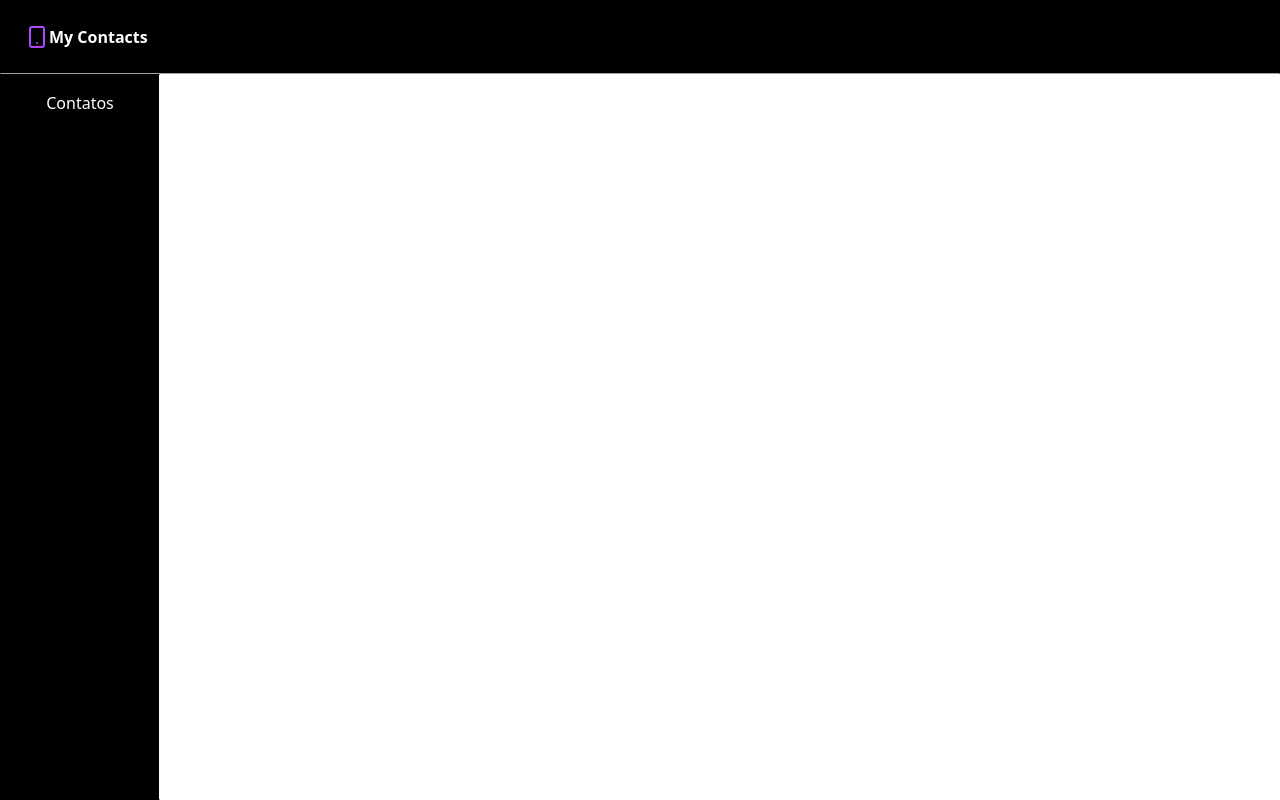
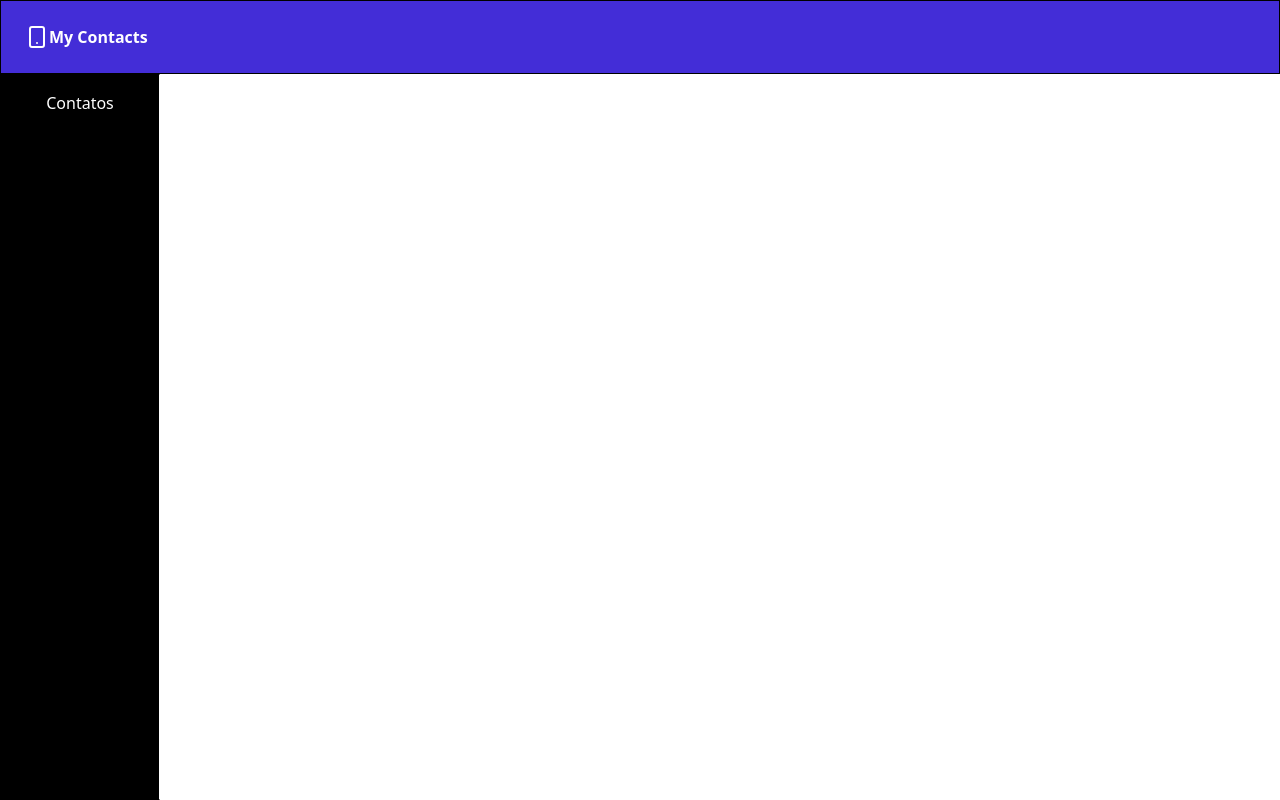
Before and after one commit to PedroHenriqueBRO/Projeto_Full_Stack_Contacts, a React (Vite) app in the folder frontend/: page / in a window 1280 px wide. Built offline with nearby package versions, Linux system fonts and the light colour scheme.

Commit message:
style: mudança na cor da div para bg-indigo-700

```diff
--- a/frontend/src/components/Header.tsx
+++ b/frontend/src/components/Header.tsx
@@ -1,9 +1,9 @@
 import { Smartphone } from "lucide-react";
 function Header() {
   return (
-<div className="bg-black p-6 border-b-gray-400 border ">
+<div className="bg-indigo-700 p-6 shadow-lg border ">
     <div className="flex">
-        <Smartphone className="text-purple-500"></Smartphone>
+        <Smartphone className="text-white"></Smartphone>
         <h1 className="text-white font-bold">My Contacts</h1>
     </div>
 </div>
```
